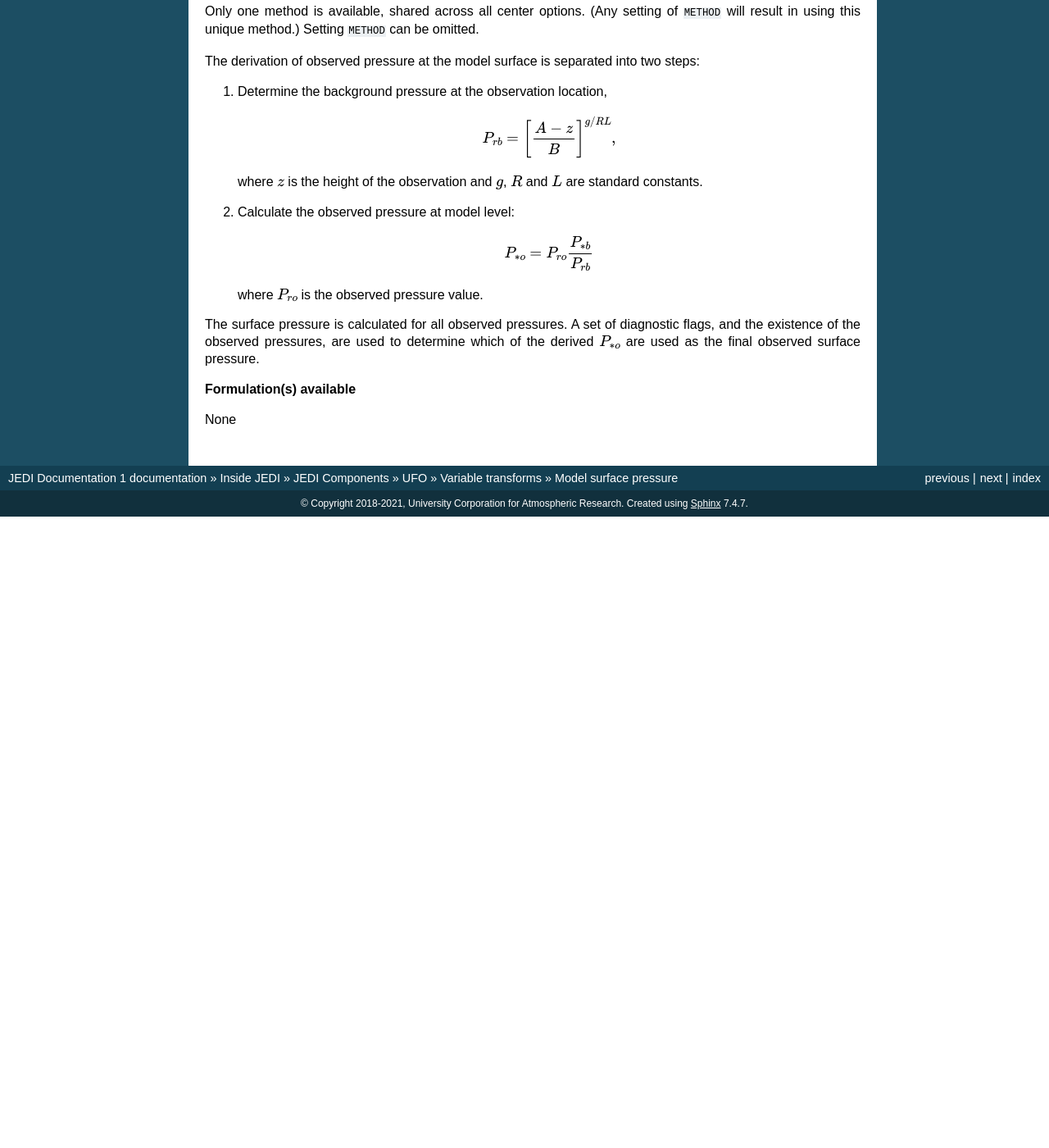
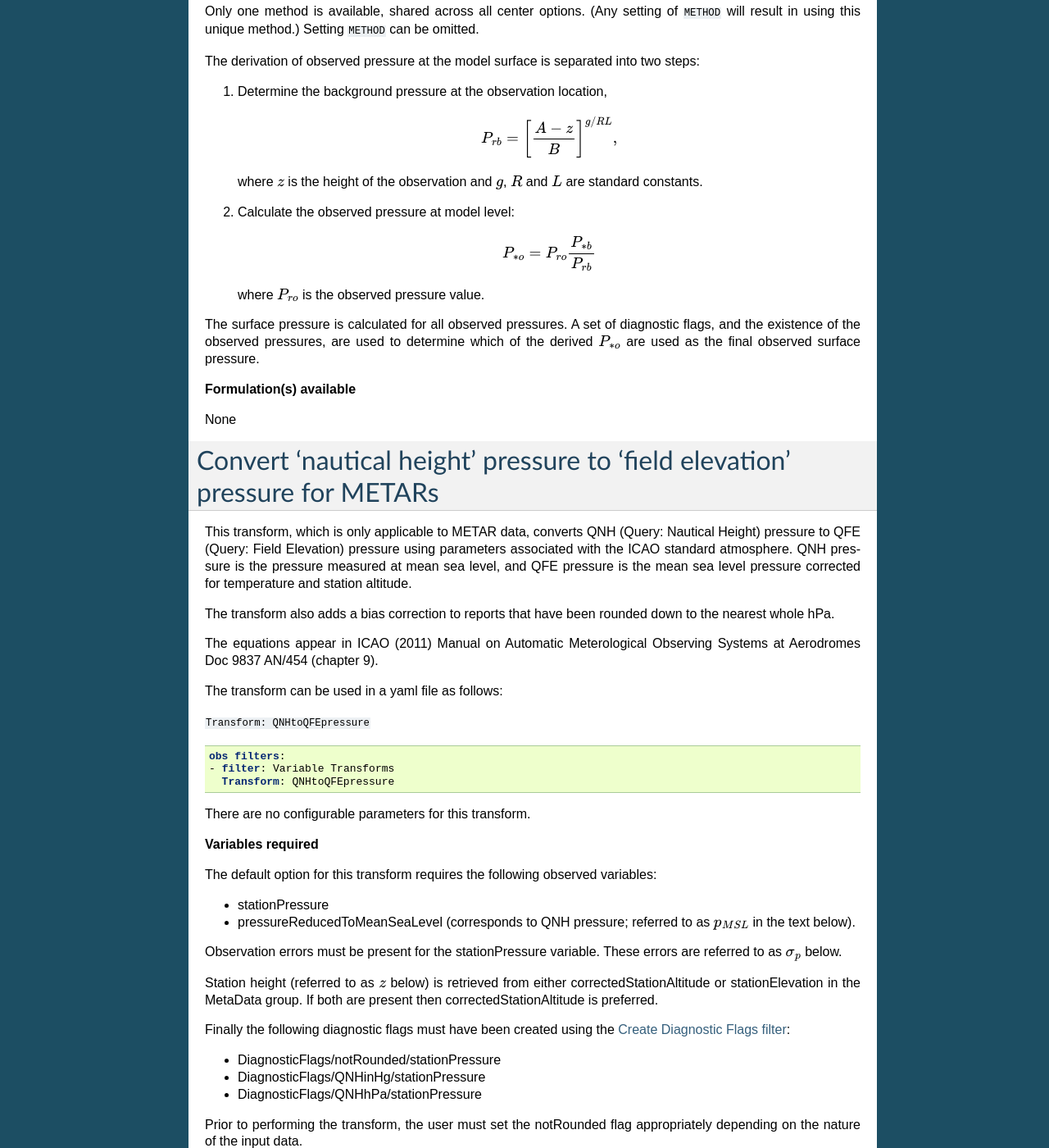
Before and after one commit to JCSDA/jedi-docs, a Sphinx documentation site: the page built from docs/inside/jedi-components/ufo/variabletransforms/transforms/surfacepressure.rst, in a window 1280 px wide and 1400 px high, scrolled down 642 px. Shown: the whole window at 82% size. Built offline with Sphinx 7.4.7, drawn with Linux system fonts in a browser that asks for light colours; before the commit the page ends 1272 px from its top, so only the background shows below that; some of the changed text lies outside the part shown.

Commit message:
Describe QNHtoQFEpressure transform

```diff
--- a/docs/inside/jedi-components/ufo/qcfilters/GenericQC.rst
+++ b/docs/inside/jedi-components/ufo/qcfilters/GenericQC.rst
@@ -1653,6 +1653,8 @@
         type: float  # type must be specified if the variable doesn't already exist
         value: missing
 
+.. _create-diagnostic-flags-filter:
+
 Create Diagnostic Flags Filter
 ------------------------------
 
--- a/docs/inside/jedi-components/ufo/variabletransforms/index.rst
+++ b/docs/inside/jedi-components/ufo/variabletransforms/index.rst
@@ -111,7 +111,7 @@
 
    transforms/profilehorizontaldrift
 
-**PStar**
+**Surface pressure**
 
 .. toctree::
    :maxdepth: 2
--- a/docs/inside/jedi-components/ufo/variabletransforms/transforms/surfacepressure.rst
+++ b/docs/inside/jedi-components/ufo/variabletransforms/transforms/surfacepressure.rst
@@ -60,3 +60,104 @@
 **Formulation(s) available**
 
 None
+
+.. _VT-qnhtoqfepressure:
+
+===========================================================================
+Convert 'nautical height' pressure to 'field elevation' pressure for METARs
+===========================================================================
+
+This transform, which is only applicable to METAR data,
+converts QNH (Query: Nautical Height) pressure to QFE (Query: Field Elevation) pressure
+using parameters associated with the ICAO standard atmosphere.
+QNH pressure is the pressure measured at mean sea level, and QFE pressure is the
+mean sea level pressure corrected for temperature and station altitude.
+
+The transform also adds a bias correction to reports that have been rounded down to the nearest whole hPa.
+
+The equations appear in ICAO (2011) Manual on Automatic Meterological Observing Systems at Aerodromes Doc 9837 AN/454 (chapter 9).
+
+The transform can be used in a yaml file as follows:
+
+:code:`Transform: QNHtoQFEpressure`
+
+.. code-block:: yaml
+
+    obs filters:
+    - filter: Variable Transforms
+      Transform: QNHtoQFEpressure
+
+There are no configurable parameters for this transform.
+
+**Variables required**
+
+The default option for this transform requires the following observed variables:
+
+- stationPressure
+- pressureReducedToMeanSeaLevel (corresponds to QNH pressure; referred to as :math:`p_{MSL}` in the text below).
+
+Observation errors must be present for the stationPressure variable. These errors are referred to as
+:math:`\sigma_{p}` below.
+
+Station height (referred to as :math:`z` below) is retrieved from either correctedStationAltitude or stationElevation in the MetaData group.
+If both are present then correctedStationAltitude is preferred.
+
+Finally the following diagnostic flags must have been created using the :ref:`Create Diagnostic Flags filter <create-diagnostic-flags-filter>`:
+
+- DiagnosticFlags/notRounded/stationPressure
+- DiagnosticFlags/QNHinHg/stationPressure
+- DiagnosticFlags/QNHhPa/stationPressure
+
+Prior to performing the transform, the user must set the notRounded flag appropriately depending on the nature of the input data.
+
+**Method(s) available**
+
+Only one method is available, shared across all center options. (Any setting of :code:`METHOD` will result
+in using this unique method.) Setting :code:`METHOD` can be omitted.
+
+The conversion of QNH to QFE pressure occurs for each observation as follows.
+If either :math:`z` or :math:`p_{MSL}` are missing for an observation then no calculation is performed and the
+QFE pressure is recorded as missing for that observation.
+
+1. Let altimeter pressure :math:`p_{alt}` be equal to :math:`p_{MSL}`:
+
+   .. math::
+
+     p_{alt} = p_{MSL}.
+
+2. If the notRounded diagnostic flag has been set to :code:`false` in a previous QC step and :math:`p_{alt}` is a multiple of
+   100 Pa, add 50 Pa to :math:`p_{alt}` in order to account for bias caused by rounding.
+   Correspondingly inflate the error as follows:
+
+   .. math::
+
+    \sigma_{p} \to \sqrt{\sigma_{p}^{2} + 2500/3}.
+
+   The extra uncertainty relates to that assigned to a uniform distribution spanning :math:`\pm 50` Pa.
+
+   Set the QNHhPa diagnostic flag to :code:`true` if this correction is performed.
+   Otherwise, set the QNHinHg diagnostic flag to :code:`true`.
+
+3. Compute a quantity (:math:`H`) from :math:`p_{alt}` and :math:`z` as follows:
+
+   .. math::
+
+    H = \frac{T_{S}}{L} \left(1 - \frac{p_{alt}}{p_{S}} \right)^{k}  + z
+
+   where :math:`T_{S}`, :math:`p_{S}` and :math:`L` are the surface temperature (K), surface pressure (Pa), and
+   lower troposphere lapse rate (K/m) in the ICAO standard atmosphere.
+   The parameter :math:`k\equiv LR_{d}/g`, where :math:`R_d` is the gas constant for dry air and
+   :math:`g` is the gravitational constant.
+
+4. Finally compute QFE pressure from :math:`H`:
+
+   .. math::
+
+    p = \left(\frac{C_{1} - H}{C_{2}}\right)^{1/k}
+
+   where :math:`C_{1} \equiv T_{S}/L`, :math:`C_{2} \equiv C_{1}/p_{S}^{k}`.
+
+
+**Formulation(s) available**
+
+None
```
